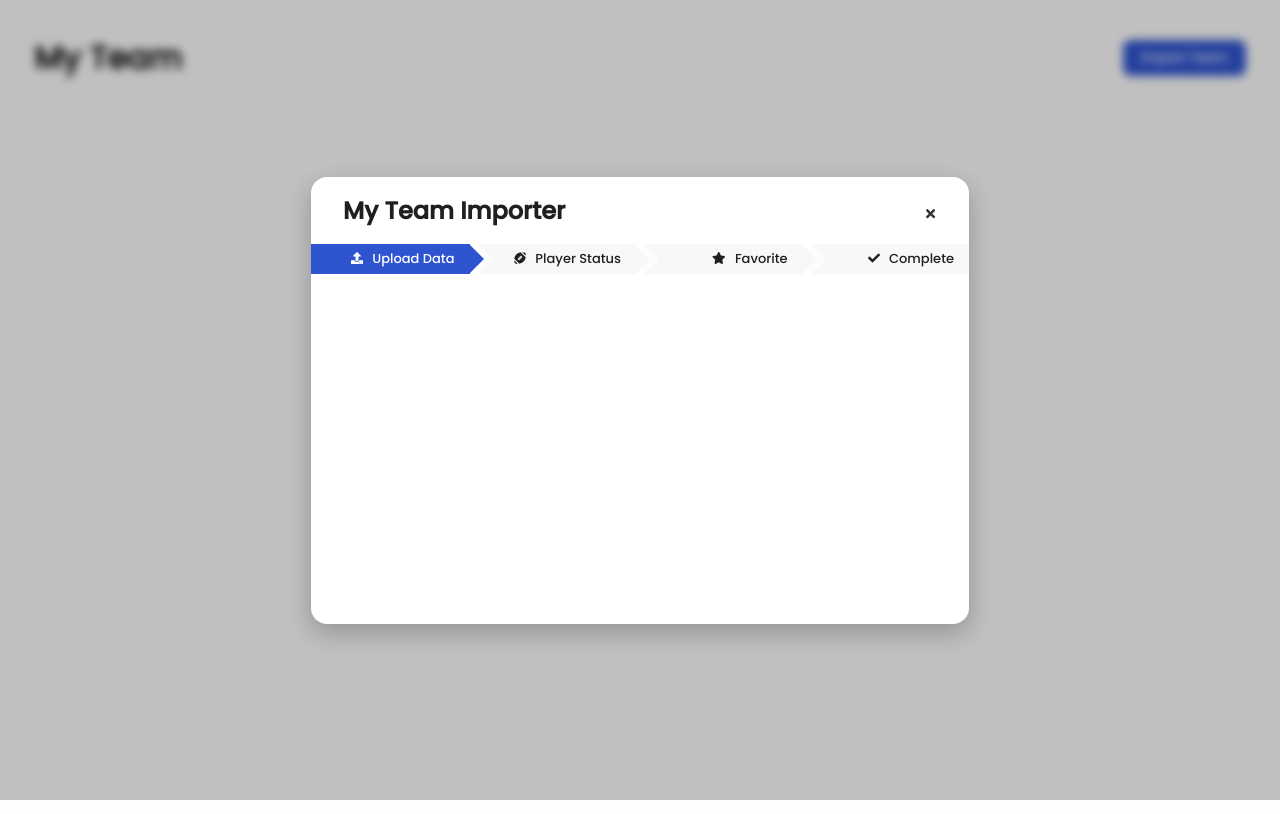
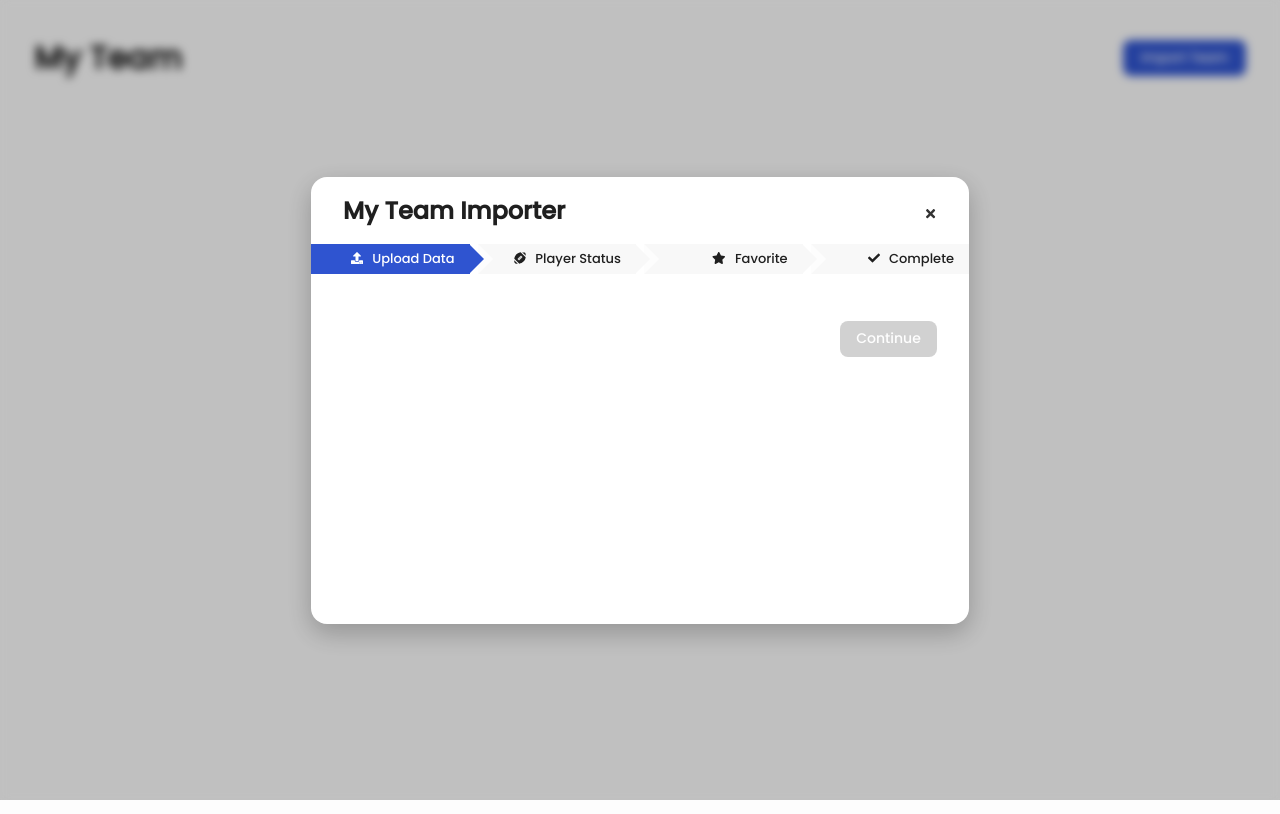
Before and after one commit to PietroBertarini/kone-challenge, a React (Create React App) app: page / in a window 1280 px wide. Both pictures are taken after a click on the button "Import Team". Built offline with nearby package versions, Linux system fonts and the light colour scheme.

Commit message:
Created Button container and first button state
f

```diff
--- a/src/Components/LegoComponent/Modal/Modal.styles.ts
+++ b/src/Components/LegoComponent/Modal/Modal.styles.ts
@@ -1,6 +1,6 @@
 import styled from 'styled-components';
 import {
-  activeBlue, closeGray, fontBlack, overlayGray, pureWhite,
+  activeBlue, closeGray, disableGray, fontBlack, overlayGray, primaryBlue, pureWhite, textDisableButton,
 } from '../../../global.styles';
 
 export const Overlay = styled.div`
@@ -36,6 +36,16 @@ export const Container = styled.div`
   border-radius: 16px;
   opacity: 1;
 `;
+export const FlexButtonContainer = styled.div`
+  /* Layout Properties */
+  width: 100%;
+  height: 30px;
+  display: flex;
+  flex-direction: row;
+  justify-content: flex-end;
+  align-items: center;
+  padding: 32px;
+`;
 export const Header = styled.h2`
   /* Layout Properties */
   margin: 16px 0 16px 32px;
@@ -61,6 +71,31 @@ export const CloseButton = styled.button`
   }
 `;
 
+export const ContinueButton = styled.button`
+  width: 97px;
+  height: 36px;
+  /* UI Properties */
+  background: ${disableGray} 0 0 no-repeat padding-box;
+  border-radius: 8px;
+  opacity: 0.2;
+  margin-left: 8px;
+  :hover {
+    background-color:  ${primaryBlue};
+    opacity: 1;
+  }
+`;
+
+export const TextButton = styled.text`
+  /* UI Properties */
+  text-align: left;
+  font-size: 14px;
+  letter-spacing: 0;
+  color: ${textDisableButton};
+  opacity: 1;
+  :hover {
+    color:  ${pureWhite};
+  }
+`;
 export const HeaderBar = styled.div`
   /* Layout Properties */
   height: auto;
--- a/src/Components/LegoComponent/Modal/Modal.tsx
+++ b/src/Components/LegoComponent/Modal/Modal.tsx
@@ -3,7 +3,7 @@ import ReactDom from 'react-dom';
 import { faTimes } from '@fortawesome/free-solid-svg-icons';
 import { FontAwesomeIcon } from '@fortawesome/react-fontawesome';
 import {
-  CloseButton, Container, HeaderBar, Header, Overlay,
+  CloseButton, Container, HeaderBar, Header, Overlay, ContinueButton, TextButton, FlexButtonContainer,
 } from './Modal.styles';
 import StepProgress from '../StepProgress/StepProgress';
 
@@ -26,6 +26,14 @@ const Modal = ({ open, children, onClose }: OwnProps) => {
         </HeaderBar>
         <StepProgress />
         {children}
+        <FlexButtonContainer>
+          {/* Refactor button and add states */}
+          <ContinueButton onClick={onClose}>
+            <TextButton>
+              Continue
+            </TextButton>
+          </ContinueButton>
+        </FlexButtonContainer>
       </Container>
     </Overlay>,
     portalDiv,
--- a/src/global.styles.ts
+++ b/src/global.styles.ts
@@ -11,8 +11,10 @@ export const pureWhite = '#FFFFFF';
 export const overlayGray = '#0000003D';
 // export const pureBlack = '#000000';
 export const closeGray = '#333333';
+export const disableGray = '#1F1F1F';
 export const borderGray = '#E8E8E8';
 export const lightGray = '#F8F8F8';
+export const textDisableButton = '#FDFDFD';
 
 // export const errorRed = '#FF0000';
 // export const barGray = '#D1D1D1';
```
